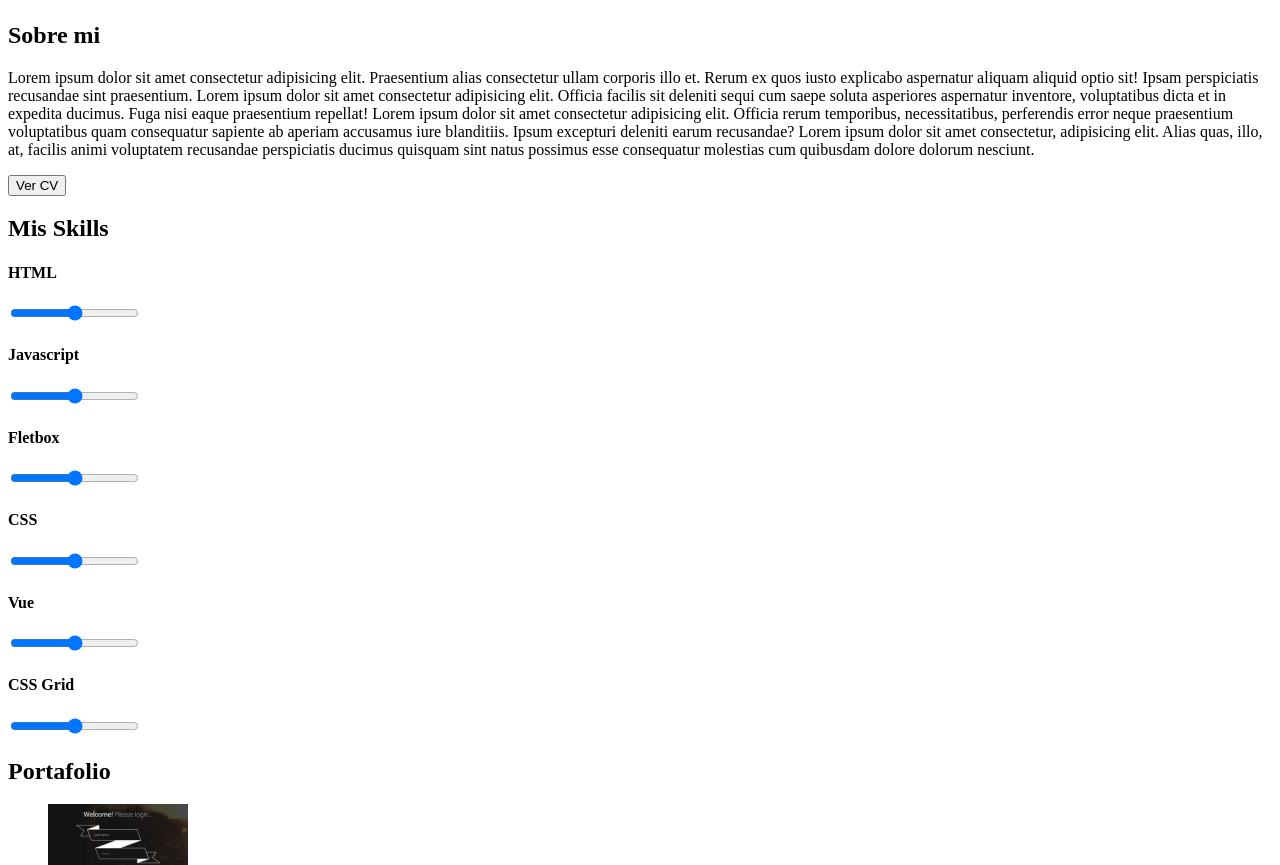
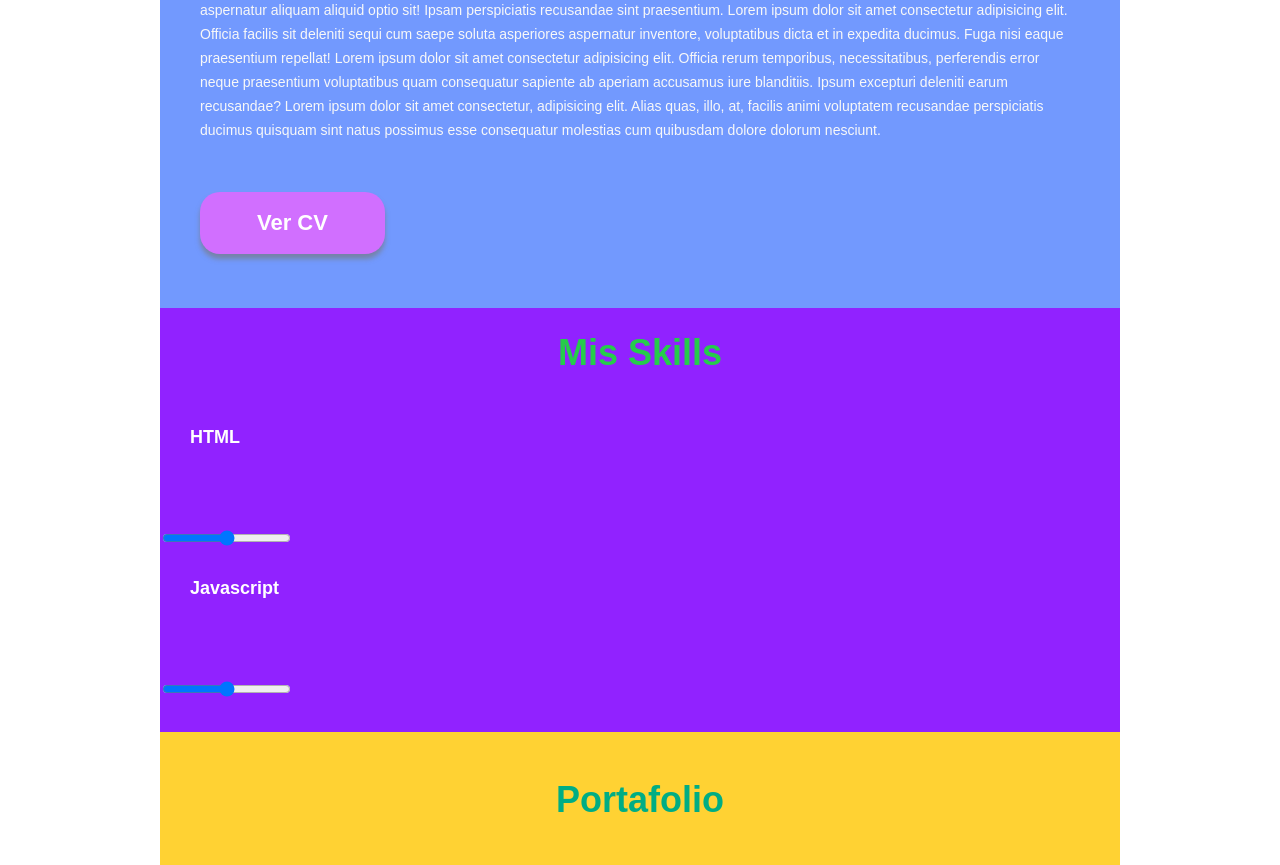
Before and after one commit to javiando/hackaton4, a plain HTML site: page index.html in a window 1280 px wide. Shown: the part 641-1506 px from the top of the page. Drawn offline with Linux system fonts and the light colour scheme.

Commit message:
primera modificacion css

```diff
--- a/index.html
+++ b/index.html
@@ -12,13 +12,13 @@
     <main>
       <section class="intro">
         <h1>Pachaqtec</h1>
-        <h2>Hola, mi nombre es Lucio Javier Chuchon Solano</h2>
+        <h2 class="hello">Hola, mi nombre es Lucio Javier Chuchon Solano</h2>
         <figure class="banner">
           <img src="./images/banner.png" alt="foto banner" />
         </figure>
       </section>
-      <section>
-        <h2>Sobre mi</h2>
+      <section class="about">
+        <h2 class="aboutme">Sobre mi</h2>
         <p>
           Lorem ipsum dolor sit amet consectetur adipisicing elit. Praesentium
           alias consectetur ullam corporis illo et. Rerum ex quos iusto
@@ -36,48 +36,49 @@
           possimus esse consequatur molestias cum quibusdam dolore dolorum
           nesciunt.
         </p>
-        <button>Ver CV</button>
+        <button class="seecv">Ver CV</button>
       </section>
-      <section>
-        <h2>Mis Skills</h2>
+      <section class="skills">
+        <h2 class="myskills">Mis Skills</h2>
         <div>
-          <h4>HTML</h4>
+          <h4 class="html">HTML</h4>
           <div>
             <input type="range" min="5" max="10" step="0.01" />
           </div>
         </div>
         <div>
-          <h4>Javascript</h4>
+          <h4 class="js">Javascript</h4>
           <div>
             <input type="range" min="5" max="10" step="0.01" />
           </div>
         </div>
         <div>
-          <h4>Fletbox</h4>
+          <h4 class="fbox">Fletbox</h4>
+          <div>
+            <input type="range" min="5" max="10" step="0.01" />
+          </div>
+        </div>
+        <br>
+        <div>
+          <h4 class="css">CSS</h4>
           <div>
             <input type="range" min="5" max="10" step="0.01" />
           </div>
         </div>
         <div>
-          <h4>CSS</h4>
+          <h4 class="vue">Vue</h4>
           <div>
             <input type="range" min="5" max="10" step="0.01" />
           </div>
         </div>
         <div>
-          <h4>Vue</h4>
-          <div>
-            <input type="range" min="5" max="10" step="0.01" />
-          </div>
-        </div>
-        <div>
-          <h4>CSS Grid</h4>
+          <h4 class="cssgrid">CSS Grid</h4>
           <div>
             <input type="range" min="5" max="10" step="0.01" />
           </div>
         </div>
       </section>
-      <section>
+      <section class="portfolio">
         <h2>Portafolio</h2>
         <figure>
           <img src="./images/PORTAFOLIO1.png" alt="" />
@@ -104,7 +105,7 @@
           <img src="./images/PORTAFOLIO8.png" alt="" />
         </figure>
       </section>
-      <section>
+      <section class="clients">
         <h2>Clientes</h2>
         <figure>
           <img src="./images/cliente1.png" alt="" />
@@ -119,7 +120,7 @@
           <img src="./images/cliente4.png" alt="" />
         </figure>
       </section>
-      <section>
+      <section class="contact">
         <h2>Contacto</h2>
         <form method="GET">
           <label for="name"></label>
--- a/styles/main.css
+++ b/styles/main.css
@@ -0,0 +1,154 @@
+* {
+  width: 960px 100% max-content;
+
+  box-sizing: border-box;
+
+  position: relative;
+  font-family: Arial, Helvetica, sans-serif;
+  font-style: normal;
+  font-weight: bold;
+}
+.intro {
+  box-sizing: border-box;
+  width: 960px;
+  height: 525px;
+  margin: auto;
+}
+.about,
+.skills,
+.portfolio,
+.clients,
+.contact {
+  box-sizing: border-box;
+  width: 960px;
+  height: 424px;
+  margin: auto;
+}
+
+.banner {
+  width: 960px 100%;
+  height: 525px;
+  position: relative;
+  text-align: center;
+}
+
+h1 {
+  color: white;
+  font-size: 64px;
+  position: absolute;
+  top: 56px;
+  left: 314.922px;
+  z-index: 999;
+}
+
+.hello {
+  color: white;
+  font-size: 36px;
+  text-align: initial;
+  background-color: rgba(114, 153, 254, 0.5);
+  border-radius: 10px;
+  padding: 6px;
+  width: 365px;
+  height: 117px;
+  position: absolute;
+  top: 301px;
+  left: 100px;
+  z-index: 999;
+}
+.about {
+  position: relative;
+  background-color: #7299fe;
+}
+
+h2 {
+  text-align: center;
+  font-size: 36px;
+  padding: 27px;
+}
+.aboutme {
+  color: #1d06a7;
+}
+p {
+  font-family: Arial;
+  font-style: normal;
+  font-weight: normal;
+  font-size: 14px;
+  color: #f8f8f8;
+  line-height: 24px;
+  padding: 0px 40px 10px 40px;
+}
+.seecv {
+  background-color: #d16fff;
+  color: white;
+  font-size: 22px;
+  padding: 18px 57px;
+  border-radius: 20px;
+  margin: 40px;
+  box-shadow: 0px 5px 5px rgba(121, 118, 118, 0.637);
+  border: none;
+}
+/*MIS SKILLS*/
+.skills {
+  position: relative;
+  background-color: #9122ff;
+}
+.myskills {
+  color: #26cc4b;
+}
+h4 {
+  font-size: 18px;
+  color: white;
+}
+.html,
+.js,
+.fbox,
+.css,
+.vue,
+.cssgrid {
+  margin: 30px;
+  height: 70px;
+  width: 400px;
+}
+
+/*PORTAFOLIO*/
+.portfolio {
+  position: relative;
+  background-color: #ffd233;
+}
+.portfolio h2 {
+  color: #00ad84;
+  padding: 50px;
+}
+.portfolio figure{
+    margin: 48px;
+    display: inline;
+}
+
+/*CLIENTES*/
+.clients {
+  position: relative;
+  background-color: #3f4e62;
+  width: 960px;
+  height: 258px;
+}
+.clients h2 {
+  color: #adff28;
+  padding: 40px;
+}
+.clients figure{
+
+    margin: 24px;
+    display: inline;
+
+}
+
+/*CONTACTO*/
+.contact {
+  position: relative;
+  background-color: #1687a0;
+  width: 960px;
+  height: 578px;
+}
+.contact h2 {
+  color: #ff1b1b;
+}
--- a/styles/reset.css
+++ b/styles/reset.css
@@ -0,0 +1,48 @@
+/* http://meyerweb.com/eric/tools/css/reset/
+   v2.0 | 20110126
+   License: none (public domain)
+*/
+
+html, body, div, span, applet, object, iframe,
+h1, h2, h3, h4, h5, h6, p, blockquote, pre,
+a, abbr, acronym, address, big, cite, code,
+del, dfn, em, img, ins, kbd, q, s, samp,
+small, strike, strong, sub, sup, tt, var,
+b, u, i, center,
+dl, dt, dd, ol, ul, li,
+fieldset, form, label, legend,
+table, caption, tbody, tfoot, thead, tr, th, td,
+article, aside, canvas, details, embed,
+figure, figcaption, footer, header, hgroup,
+menu, nav, output, ruby, section, summary,
+time, mark, audio, video {
+	margin: 0;
+	padding: 0;
+	border: 0;
+	font-size: 100%;
+	font: inherit;
+	vertical-align: baseline;
+}
+/* HTML5 display-role reset for older browsers */
+article, aside, details, figcaption, figure,
+footer, header, hgroup, menu, nav, section {
+	display: block;
+}
+body {
+	line-height: 1;
+}
+ol, ul {
+	list-style: none;
+}
+blockquote, q {
+	quotes: none;
+}
+blockquote:before, blockquote:after,
+q:before, q:after {
+	content: '';
+	content: none;
+}
+table {
+	border-collapse: collapse;
+	border-spacing: 0;
+}
```
